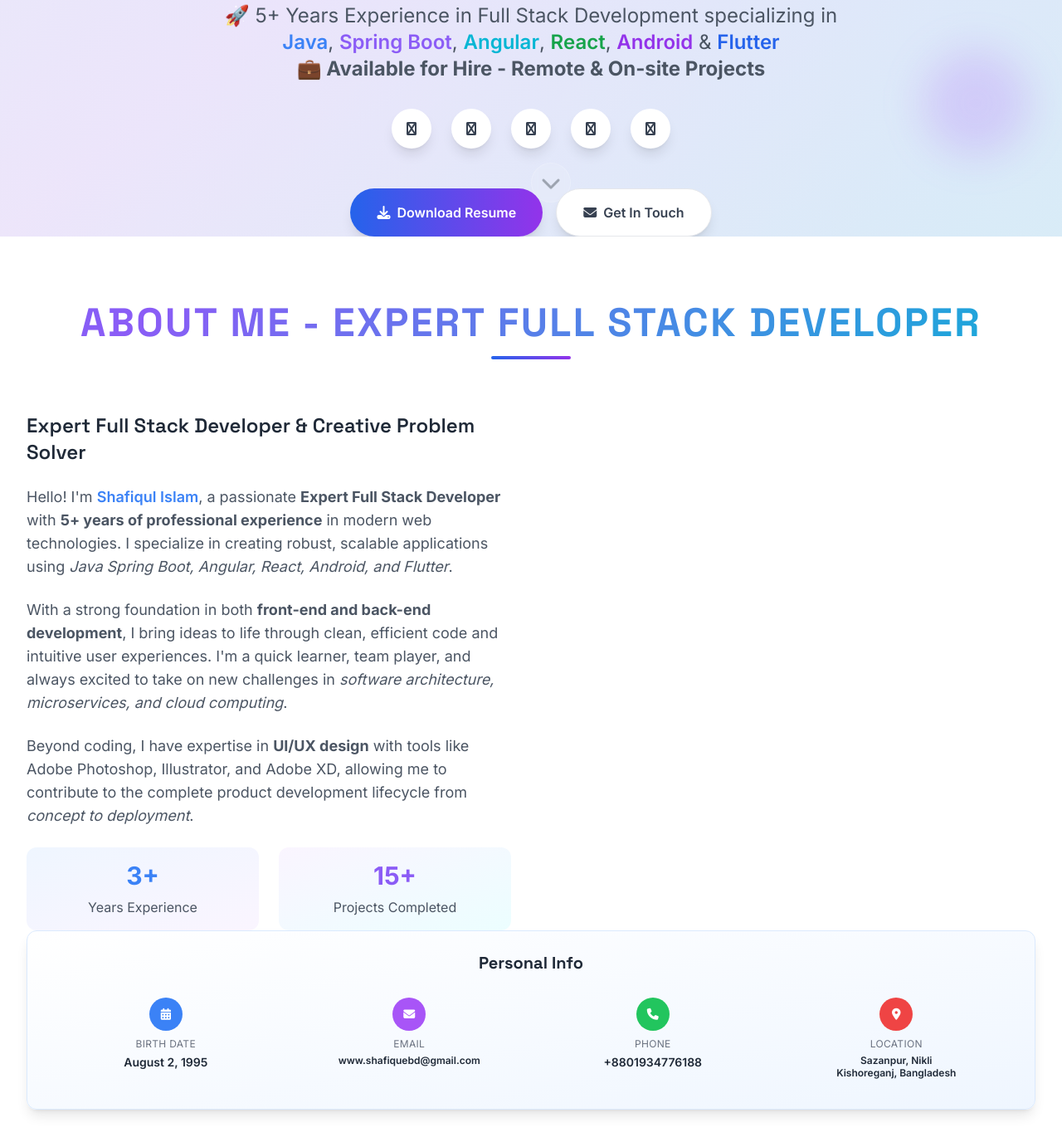
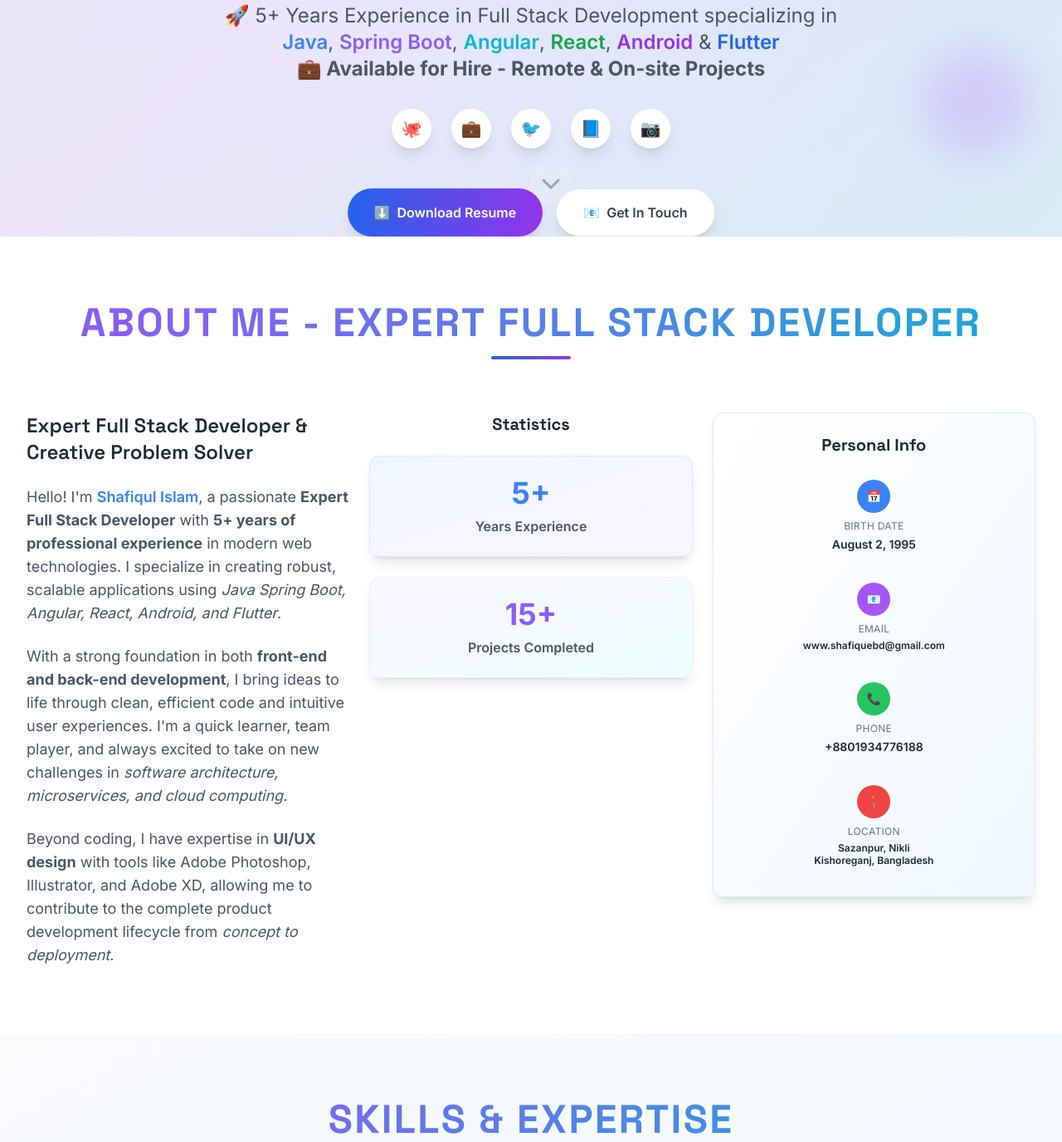
Before and after one commit to Shafique95/Shafiqul-Islam, a website: page index.html in a window 1280 px wide. Shown: the part 767-2143 px from the top of the page at 83% size. Drawn offline with nearby package versions, Linux system fonts and the light colour scheme.

Commit message:
fixed layout problme

```diff
--- a/index.html
+++ b/index.html
@@ -815,27 +815,27 @@
                         <br><strong>💼 Available for Hire - Remote & On-site Projects</strong>
                     </p>
 
-                <!-- Social Links with Icon Fallbacks -->
+                <!-- Social Links with Reliable Icons -->
                 <div class="flex justify-center space-x-6 mb-12" data-aos="fade-up" data-aos-delay="800">
                     <a href="https://github.com/shafique95" target="_blank"
                        class="w-12 h-12 bg-white rounded-full flex items-center justify-center shadow-lg hover:shadow-xl transition-all duration-300 hover:scale-110 group">
-                        <i class="fab fa-github text-gray-700 group-hover:text-primary" onload="this.style.display='inline'" onerror="this.innerHTML='🔗'; this.className='text-gray-700 group-hover:text-primary'"></i>
+                        <span class="icon-fallback text-gray-700 group-hover:text-primary text-xl" data-icon="github">🐙</span>
                     </a>
                     <a href="https://www.linkedin.com/in/shafique95" target="_blank"
                        class="w-12 h-12 bg-white rounded-full flex items-center justify-center shadow-lg hover:shadow-xl transition-all duration-300 hover:scale-110 group">
-                        <i class="fab fa-linkedin-in text-gray-700 group-hover:text-blue-600" onload="this.style.display='inline'" onerror="this.innerHTML='🔗'; this.className='text-gray-700 group-hover:text-blue-600'"></i>
+                        <span class="icon-fallback text-gray-700 group-hover:text-blue-600 text-xl" data-icon="linkedin">💼</span>
                     </a>
                     <a href="https://twitter.com/shafique0193477" target="_blank"
                        class="w-12 h-12 bg-white rounded-full flex items-center justify-center shadow-lg hover:shadow-xl transition-all duration-300 hover:scale-110 group">
-                        <i class="fab fa-twitter text-gray-700 group-hover:text-blue-400" onload="this.style.display='inline'" onerror="this.innerHTML='🐦'; this.className='text-gray-700 group-hover:text-blue-400'"></i>
+                        <span class="icon-fallback text-gray-700 group-hover:text-blue-400 text-xl" data-icon="twitter">🐦</span>
                     </a>
                     <a href="https://www.facebook.com/shafique01934776188" target="_blank"
                        class="w-12 h-12 bg-white rounded-full flex items-center justify-center shadow-lg hover:shadow-xl transition-all duration-300 hover:scale-110 group">
-                        <i class="fab fa-facebook-f text-gray-700 group-hover:text-blue-600" onload="this.style.display='inline'" onerror="this.innerHTML='📘'; this.className='text-gray-700 group-hover:text-blue-600'"></i>
+                        <span class="icon-fallback text-gray-700 group-hover:text-blue-600 text-xl" data-icon="facebook">📘</span>
                     </a>
                     <a href="https://www.instagram.com/shafique01934776188" target="_blank"
                        class="w-12 h-12 bg-white rounded-full flex items-center justify-center shadow-lg hover:shadow-xl transition-all duration-300 hover:scale-110 group">
-                        <i class="fab fa-instagram text-gray-700 group-hover:text-pink-600" onload="this.style.display='inline'" onerror="this.innerHTML='📷'; this.className='text-gray-700 group-hover:text-pink-600'"></i>
+                        <span class="icon-fallback text-gray-700 group-hover:text-pink-600 text-xl" data-icon="instagram">📷</span>
                     </a>
                 </div>
 
@@ -843,12 +843,12 @@
                 <div class="flex flex-col sm:flex-row gap-4 justify-center" data-aos="fade-up" data-aos-delay="1000">
                     <a href="material-resume.pdf" target="_blank"
                        class="px-8 py-4 bg-gradient-to-r from-blue-600 to-purple-600 text-white rounded-full font-semibold shadow-lg hover:shadow-xl transform hover:scale-105 transition-all duration-300 flex items-center justify-center group">
-                        <i class="fas fa-download mr-2 group-hover:animate-bounce"></i>
+                        <span class="icon-fallback mr-2 group-hover:animate-bounce" data-icon="download">⬇️</span>
                         Download Resume
                     </a>
                     <a href="#contact"
                        class="px-8 py-4 bg-white text-gray-700 rounded-full font-semibold shadow-lg hover:shadow-xl transform hover:scale-105 transition-all duration-300 border border-gray-200 hover:border-primary flex items-center justify-center group">
-                        <i class="fas fa-envelope mr-2 group-hover:text-primary"></i>
+                        <span class="icon-fallback mr-2 group-hover:text-primary" data-icon="envelope">📧</span>
                         Get In Touch
                     </a>
                 </div>
@@ -873,9 +873,9 @@
                 <div class="w-20 sm:w-24 h-1 bg-gradient-to-r from-blue-600 to-purple-600 mx-auto rounded-full" data-aos="fade-up" data-aos-delay="200"></div>
             </div>
 
-            <div class="grid lg:grid-cols-2 gap-8 lg:gap-12 items-center">
+            <div class="grid lg:grid-cols-3 gap-8 lg:gap-6 items-start">
                 <!-- About Content - Enhanced Mobile -->
-                <article class="space-y-4 sm:space-y-6" data-aos="fade-right" itemprop="description">
+                <div class="lg:col-span-1 space-y-4 sm:space-y-6" data-aos="fade-right" itemprop="description">
                     <h3 class="text-xl sm:text-2xl font-display font-semibold text-gray-800 mb-3 sm:mb-4">
                         Expert Full Stack Developer & Creative Problem Solver
                     </h3>
@@ -888,29 +888,32 @@
                     <p class="text-base sm:text-lg text-gray-600 leading-relaxed">
                         Beyond coding, I have expertise in <strong>UI/UX design</strong> with tools like Adobe Photoshop, Illustrator, and Adobe XD, allowing me to contribute to the complete product development lifecycle from <em>concept to deployment</em>.
                     </p>
-
-                    <!-- Key Stats - Enhanced Mobile Grid -->
-                    <div class="grid grid-cols-2 sm:grid-cols-2 gap-4 sm:gap-6 mt-6 sm:mt-8">
-                        <div class="text-center p-3 sm:p-4 bg-gradient-to-br from-blue-50 to-purple-50 rounded-xl">
-                            <div class="text-2xl sm:text-3xl font-bold text-primary mb-1 sm:mb-2">3+</div>
-                            <div class="text-sm sm:text-base text-gray-600">Years Experience</div>
-                        </div>
-                        <div class="text-center p-3 sm:p-4 bg-gradient-to-br from-purple-50 to-cyan-50 rounded-xl">
-                            <div class="text-2xl sm:text-3xl font-bold text-secondary mb-1 sm:mb-2">15+</div>
-                            <div class="text-sm sm:text-base text-gray-600">Projects Completed</div>
+                </div>
+
+                <!-- Key Stats - Enhanced Mobile Grid -->
+                <div class="lg:col-span-1 space-y-6" data-aos="fade-up" data-aos-delay="200">
+                    <h3 class="text-xl font-display font-bold text-gray-800 mb-4 text-center">Statistics</h3>
+                    <div class="grid grid-cols-1 gap-4 sm:gap-6">
+                        <div class="text-center p-4 sm:p-6 bg-gradient-to-br from-blue-50 to-purple-50 rounded-xl shadow-lg border border-blue-100">
+                            <div class="text-3xl sm:text-4xl font-bold text-primary mb-2">5+</div>
+                            <div class="text-sm sm:text-base text-gray-600 font-semibold">Years Experience</div>
+                        </div>
+                        <div class="text-center p-4 sm:p-6 bg-gradient-to-br from-purple-50 to-cyan-50 rounded-xl shadow-lg border border-purple-100">
+                            <div class="text-3xl sm:text-4xl font-bold text-secondary mb-2">15+</div>
+                            <div class="text-sm sm:text-base text-gray-600 font-semibold">Projects Completed</div>
                         </div>
                     </div>
                 </div>
 
                 <!-- Bio Information - Compact & Beautiful Design -->
-                <div class="space-y-6" data-aos="fade-left" data-aos-delay="200">
+                <div class="lg:col-span-1 space-y-6" data-aos="fade-left" data-aos-delay="400">
                     <div class="bg-gradient-to-br from-white to-blue-50 p-6 rounded-xl shadow-lg border border-blue-100 hover:shadow-xl transition-all duration-300">
                         <h3 class="text-xl font-display font-bold text-gray-800 mb-4 text-center">Personal Info</h3>
 
-                        <div class="grid grid-cols-2 lg:grid-cols-4 gap-2">
+                        <div class="grid grid-cols-1 gap-3">
                             <div class="flex flex-col items-center text-center p-3 rounded-lg hover:bg-blue-50 transition-colors">
                                 <div class="w-10 h-10 bg-blue-500 rounded-full flex items-center justify-center mb-2">
-                                    <i class="far fa-calendar-alt text-white text-sm"></i>
+                                    <span class="icon-fallback text-white text-sm" data-icon="calendar">📅</span>
                                 </div>
                                 <div class="text-xs text-gray-500 uppercase tracking-wide mb-1">Birth Date</div>
                                 <div class="font-semibold text-gray-800 text-sm">August 2, 1995</div>
@@ -918,7 +921,7 @@
 
                             <div class="flex flex-col items-center text-center p-3 rounded-lg hover:bg-purple-50 transition-colors">
                                 <div class="w-10 h-10 bg-purple-500 rounded-full flex items-center justify-center mb-2">
-                                    <i class="far fa-envelope text-white text-sm"></i>
+                                    <span class="icon-fallback text-white text-sm" data-icon="email">📧</span>
                                 </div>
                                 <div class="text-xs text-gray-500 uppercase tracking-wide mb-1">Email</div>
                                 <div class="font-semibold text-gray-800 text-xs truncate max-w-full">www.shafiquebd@gmail.com</div>
@@ -926,7 +929,7 @@
 
                             <div class="flex flex-col items-center text-center p-3 rounded-lg hover:bg-green-50 transition-colors">
                                 <div class="w-10 h-10 bg-green-500 rounded-full flex items-center justify-center mb-2">
-                                    <i class="fas fa-phone text-white text-sm"></i>
+                                    <span class="icon-fallback text-white text-sm" data-icon="phone">📞</span>
                                 </div>
                                 <div class="text-xs text-gray-500 uppercase tracking-wide mb-1">Phone</div>
                                 <div class="font-semibold text-gray-800 text-sm">+8801934776188</div>
@@ -934,7 +937,7 @@
 
                             <div class="flex flex-col items-center text-center p-3 rounded-lg hover:bg-red-50 transition-colors">
                                 <div class="w-10 h-10 bg-red-500 rounded-full flex items-center justify-center mb-2">
-                                    <i class="fas fa-map-marker-alt text-white text-sm"></i>
+                                    <span class="icon-fallback text-white text-sm" data-icon="location">📍</span>
                                 </div>
                                 <div class="text-xs text-gray-500 uppercase tracking-wide mb-1">Location</div>
                                 <div class="font-semibold text-gray-800 text-xs leading-tight">
@@ -1771,27 +1774,27 @@
                 <div class="text-2xl font-display font-bold gradient-text mb-4">Shafiqul Islam</div>
                 <p class="text-gray-400 mb-8">Full Stack Developer | Problem Solver | Tech Enthusiast</p>
 
-                <!-- Social Links with Icon Fallbacks -->
+                <!-- Social Links with Reliable Icons -->
                 <div class="flex justify-center space-x-6 mb-8">
                     <a href="https://github.com/shafique95" target="_blank"
                        class="w-10 h-10 bg-gray-700 rounded-full flex items-center justify-center hover:bg-primary transition-colors duration-300">
-                        <i class="fab fa-github" onload="this.style.display='inline'" onerror="this.innerHTML='🔗'"></i>
+                        <span class="icon-fallback text-white" data-icon="github">🐙</span>
                     </a>
                     <a href="https://www.linkedin.com/in/shafique95" target="_blank"
                        class="w-10 h-10 bg-gray-700 rounded-full flex items-center justify-center hover:bg-blue-600 transition-colors duration-300">
-                        <i class="fab fa-linkedin-in" onload="this.style.display='inline'" onerror="this.innerHTML='🔗'"></i>
+                        <span class="icon-fallback text-white" data-icon="linkedin">💼</span>
                     </a>
                     <a href="https://twitter.com/shafique0193477" target="_blank"
                        class="w-10 h-10 bg-gray-700 rounded-full flex items-center justify-center hover:bg-blue-400 transition-colors duration-300">
-                        <i class="fab fa-twitter" onload="this.style.display='inline'" onerror="this.innerHTML='🐦'"></i>
+                        <span class="icon-fallback text-white" data-icon="twitter">🐦</span>
                     </a>
                     <a href="https://www.facebook.com/shafique01934776188" target="_blank"
                        class="w-10 h-10 bg-gray-700 rounded-full flex items-center justify-center hover:bg-blue-600 transition-colors duration-300">
-                        <i class="fab fa-facebook-f" onload="this.style.display='inline'" onerror="this.innerHTML='📘'"></i>
+                        <span class="icon-fallback text-white" data-icon="facebook">📘</span>
                     </a>
                     <a href="https://www.instagram.com/shafique01934776188" target="_blank"
                        class="w-10 h-10 bg-gray-700 rounded-full flex items-center justify-center hover:bg-pink-600 transition-colors duration-300">
-                        <i class="fab fa-instagram" onload="this.style.display='inline'" onerror="this.innerHTML='📷'"></i>
+                        <span class="icon-fallback text-white" data-icon="instagram">📷</span>
                     </a>
                 </div>
 
```
